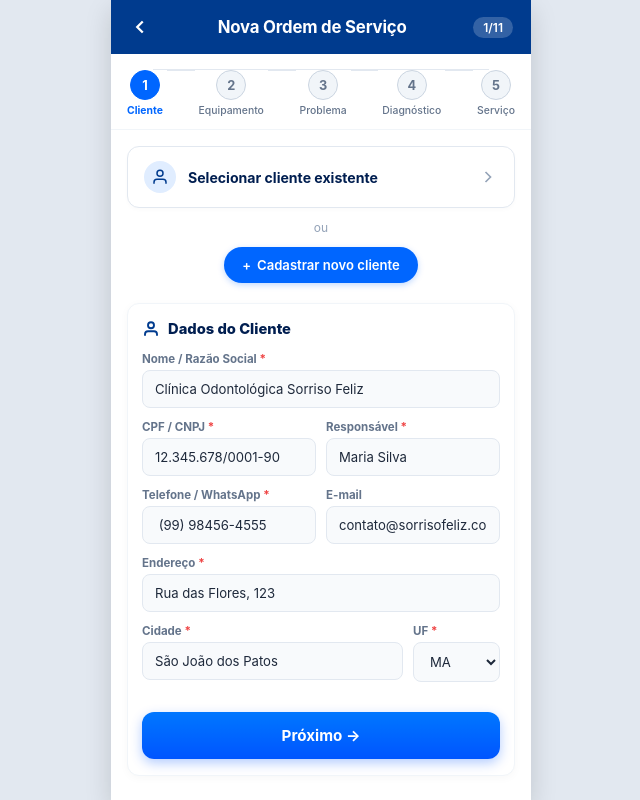
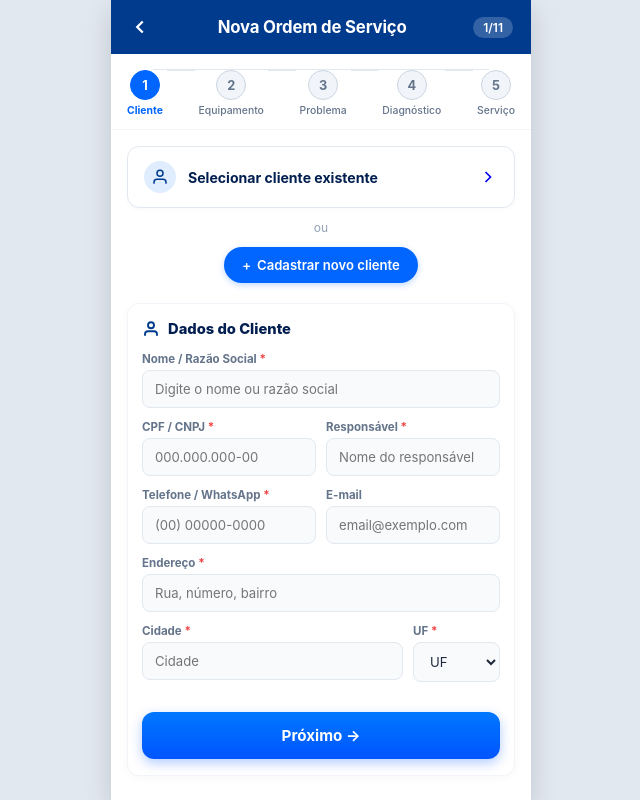
Before and after one commit to acservicos-com/acservicos.com.github.io, a plain HTML site: page ordens-servico.html in a window 1280 px wide. Shown: the whole page, without its empty margins (319-959 px from the left). Drawn offline with Linux system fonts and the light colour scheme.

Commit message:
Update ordens-servico.html

```diff
--- a/ordens-servico.html
+++ b/ordens-servico.html
@@ -21,7 +21,6 @@
       min-height: 100vh;
     }
 
-    /* Simulação de Moldura de Celular se visualizado no PC */
     .app-wrapper {
       width: 100%;
       max-width: 420px;
@@ -132,7 +131,7 @@
       font-weight: 700;
     }
 
-    /* Conteúdo Rolável */
+    /* Conteúdo com Scroll */
     .container {
       padding: 16px;
       flex: 1;
@@ -176,16 +175,11 @@
       color: #001e50;
     }
 
-    .chevron-icon {
-      color: #94a3b8;
-    }
-
     .divider-ou {
       text-align: center;
       font-size: 0.75rem;
       color: #94a3b8;
       margin: 6px 0 12px 0;
-      position: relative;
     }
 
     /* Botão Novo Cliente */
@@ -206,7 +200,7 @@
       cursor: pointer;
     }
 
-    /* Card de Dados do Cliente */
+    /* Cartão de Dados do Cliente */
     .data-card {
       background: #ffffff;
       border: 1px solid #f1f5f9;
@@ -231,7 +225,7 @@
       stroke: #003b8e;
     }
 
-    /* Formulários e Inputs */
+    /* Formulários e Entradas */
     .form-group {
       margin-bottom: 12px;
     }
@@ -305,14 +299,14 @@
   <div class="app-wrapper">
     <!-- Cabeçalho -->
     <header class="header-banner">
-      <a href="#" class="back-btn">
+      <a href="index.html" class="back-btn">
         <svg viewBox="0 0 24 24" width="22" height="22" stroke="currentColor" fill="none" stroke-width="2.5"><polyline points="15 18 9 12 15 6"></polyline></svg>
       </a>
       <h1 class="header-title">Nova Ordem de Serviço</h1>
       <span class="counter-badge">1/11</span>
     </header>
 
-    <!-- Stepper das Etapas -->
+    <!-- Stepper de Passos -->
     <div class="stepper-container">
       <div class="stepper-line"></div>
       <div class="stepper-steps">
@@ -339,7 +333,7 @@
       </div>
     </div>
 
-    <!-- Conteúdo Formulário -->
+    <!-- Conteúdo do Formulário em Branco -->
     <main class="container">
 
       <!-- Selecionar Cliente Existente -->
@@ -359,7 +353,7 @@
         <span>+</span> Cadastrar novo cliente
       </button>
 
-      <!-- Card Dados do Cliente -->
+      <!-- Cartão de Dados do Cliente Vazio (Com Placeholders) -->
       <div class="data-card">
         <div class="data-card-header">
           <svg viewBox="0 0 24 24" fill="none" stroke="currentColor" stroke-width="2.5"><path d="M20 21v-2a4 4 0 0 0-4-4H8a4 4 0 0 0-4 4v2"></path><circle cx="12" cy="7" r="4"></circle></svg>
@@ -369,53 +363,52 @@
         <form>
           <div class="form-group">
             <label>Nome / Razão Social <span>*</span></label>
-            <input type="text" value="Clínica Odontológica Sorriso Feliz">
+            <input type="text" placeholder="Digite o nome ou razão social">
           </div>
 
           <div class="row-2">
             <div class="form-group">
               <label>CPF / CNPJ <span>*</span></label>
-              <input type="text" value="12.345.678/0001-90">
+              <input type="text" placeholder="000.000.000-00">
             </div>
             <div class="form-group">
               <label>Responsável <span>*</span></label>
-              <input type="text" value="Maria Silva">
+              <input type="text" placeholder="Nome do responsável">
             </div>
           </div>
 
           <div class="row-2">
             <div class="form-group">
               <label>Telefone / WhatsApp <span>*</span></label>
-
-              <input type="text" value=" (99) 98456-4555">
+              <input type="text" placeholder="(00) 00000-0000">
             </div>
             <div class="form-group">
               <label>E-mail</label>
-              <input type="email" value="contato@sorrisofeliz.com.br">
+              <input type="email" placeholder="email@exemplo.com">
             </div>
           </div>
 
           <div class="form-group">
             <label>Endereço <span>*</span></label>
-            <input type="text" value="Rua das Flores, 123">
+            <input type="text" placeholder="Rua, número, bairro">
           </div>
 
           <div class="row-cidade-uf">
             <div class="form-group">
               <label>Cidade <span>*</span></label>
-              <input type="text" value="São João dos Patos">
+              <input type="text" placeholder="Cidade">
             </div>
             <div class="form-group">
               <label>UF <span>*</span></label>
               <select>
-                <option value="MA" selected>MA</option>
+                <option value="" disabled selected>UF</option>
+                <option value="MA">MA</option>
                 <option value="PI">PI</option>
                 <option value="CE">CE</option>
               </select>
             </div>
           </div>
 
-          <!-- Botão de Ação -->
           <button type="button" class="next-btn">
             Próximo &rarr;
           </button>
```
